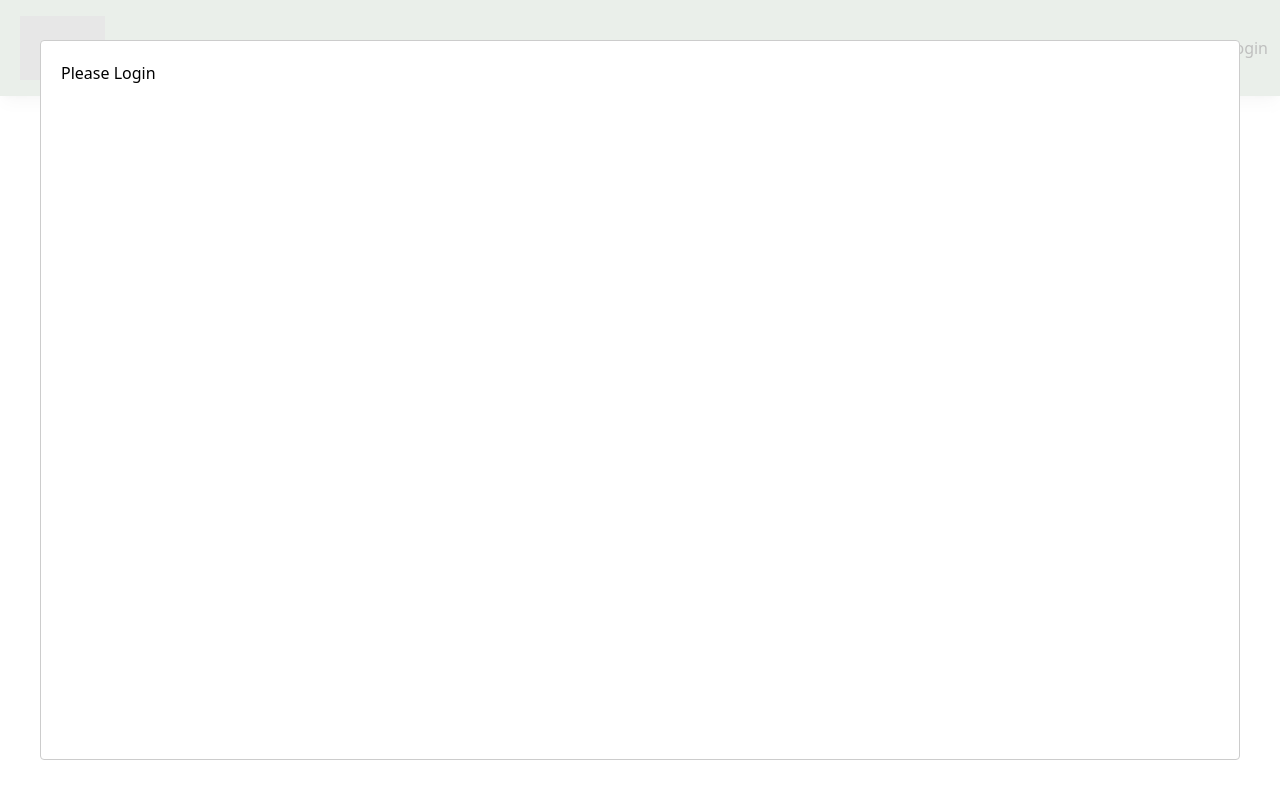
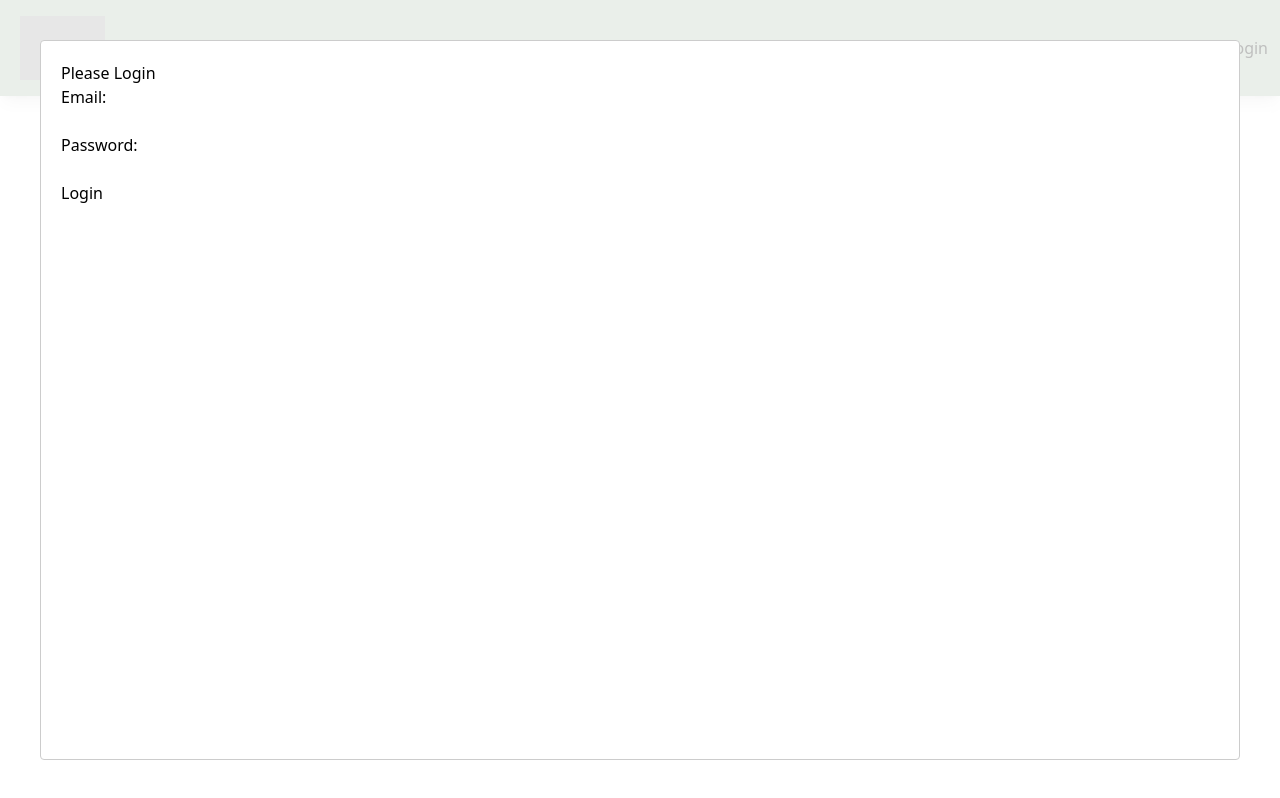
Before and after one commit to awfullyavg/Loom-Lineage, a React (Create React App) app in the folder client/: page / in a window 1280 px wide. Both pictures are taken after a click on the button "Login". Built offline with nearby package versions, Linux system fonts and the light colour scheme; grey boxes are pictures that could not be loaded.

Commit message:
form made, needs logic

```diff
--- a/client/src/Header/Navbar.js
+++ b/client/src/Header/Navbar.js
@@ -33,11 +33,17 @@ function Navbar () {
             </div>
 
             <div>
-                <button className="login-button" onClick={handleOpen}>Login</button>
-                <Modal isOpen={open} onRequestClose={handleClose} contentLabel="Login" >
+                <button className="login-button-modal" onClick={handleOpen}>Login</button>
+                <Modal className='' isOpen={open} onRequestClose={handleClose} contentLabel="Login" >
                     <h1>Please Login</h1>
                     <div>
-
+                        <form onSubmit={''}>
+                            <label>Email:</label><br></br>
+                            <input type="text" id="email" onChange={(e) => ('') } ></input><br></br>
+                            <label>Password:</label><br></br>
+                            <input type="password" id="password" onChange={(e) => ('') } ></input><br></br>
+                            <button className="login-button">Login</button>
+                        </form>
                     </div>
 
                 </Modal>
```
